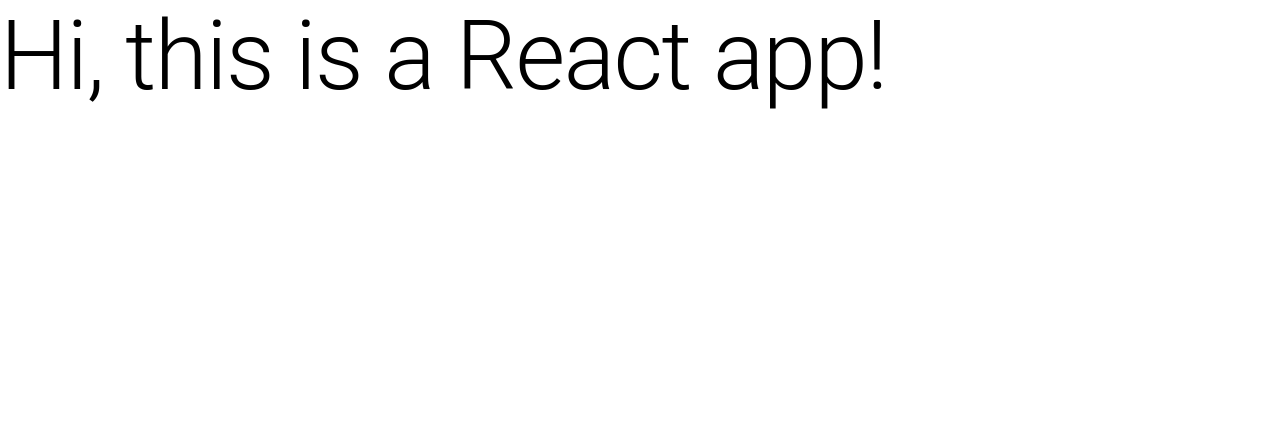
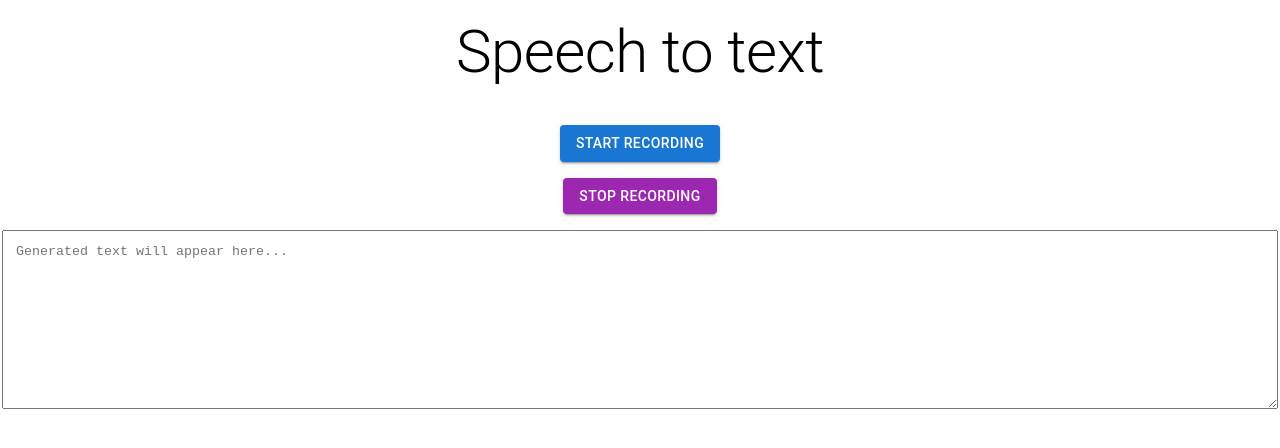
Before and after one commit to monaca-samples/voice-ai-sales-report-app, a React (Vite) app: page / in a window 1280 px wide. Shown: the top 448 px of the page. Built offline with nearby package versions, Linux system fonts and the light colour scheme.

Commit message:
Add basic UI

```diff
--- a/src/js/App.jsx
+++ b/src/js/App.jsx
@@ -1,11 +1,38 @@
 import React from 'react';
+import Button from '@mui/material/Button';
+import TextareaAutosize from '@mui/material/TextareaAutosize';
+import Box from '@mui/material/Box';
 import Typography from '@mui/material/Typography';
 
 const App = () => {
   return (
-    <Typography variant="h1" gutterBottom>
-      Hi, this is a React app!
-    </Typography>
+    <Box
+      sx={{
+      display: 'flex',
+      flexDirection: 'column',
+      alignItems: 'center',
+      gap: 2,
+      m: 2
+      }}
+    >
+      <Typography variant="h2" gutterBottom>
+      Speech to text
+      </Typography>
+
+      <Button variant="contained" color="primary">
+      Start Recording
+      </Button>
+
+      <Button variant="contained" color="secondary">
+      Stop Recording
+      </Button>
+
+      <TextareaAutosize
+      minRows={10}
+      placeholder="Generated text will appear here..."
+      style={{ width: '100%', padding: '1em' }}
+      />
+    </Box>
   );
 }
 
```
